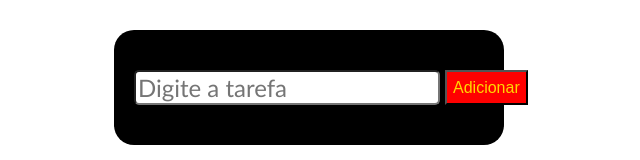
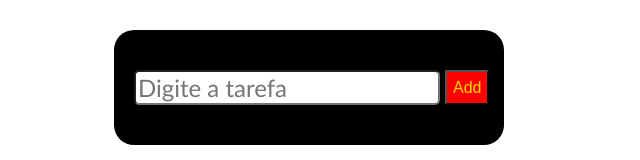
Before and after one commit to joselopesdf/todo-list, a plain HTML site: page index.html in a window 1280 px wide. Shown: the part 128-288 px from the top of the page, without its empty margins (331-971 px from the left). Drawn offline with Linux system fonts and the light colour scheme.

Commit message:
novo recurso

```diff
--- a/index.html
+++ b/index.html
@@ -13,7 +13,7 @@
         <div class="tarefas-container">
            <input type="text" id="tarefas" placeholder="Digite a tarefa">
 
-           <button id="adicionar">Adicionar</button>
+           <button id="adicionar">Add</button>
 
 
 
```
